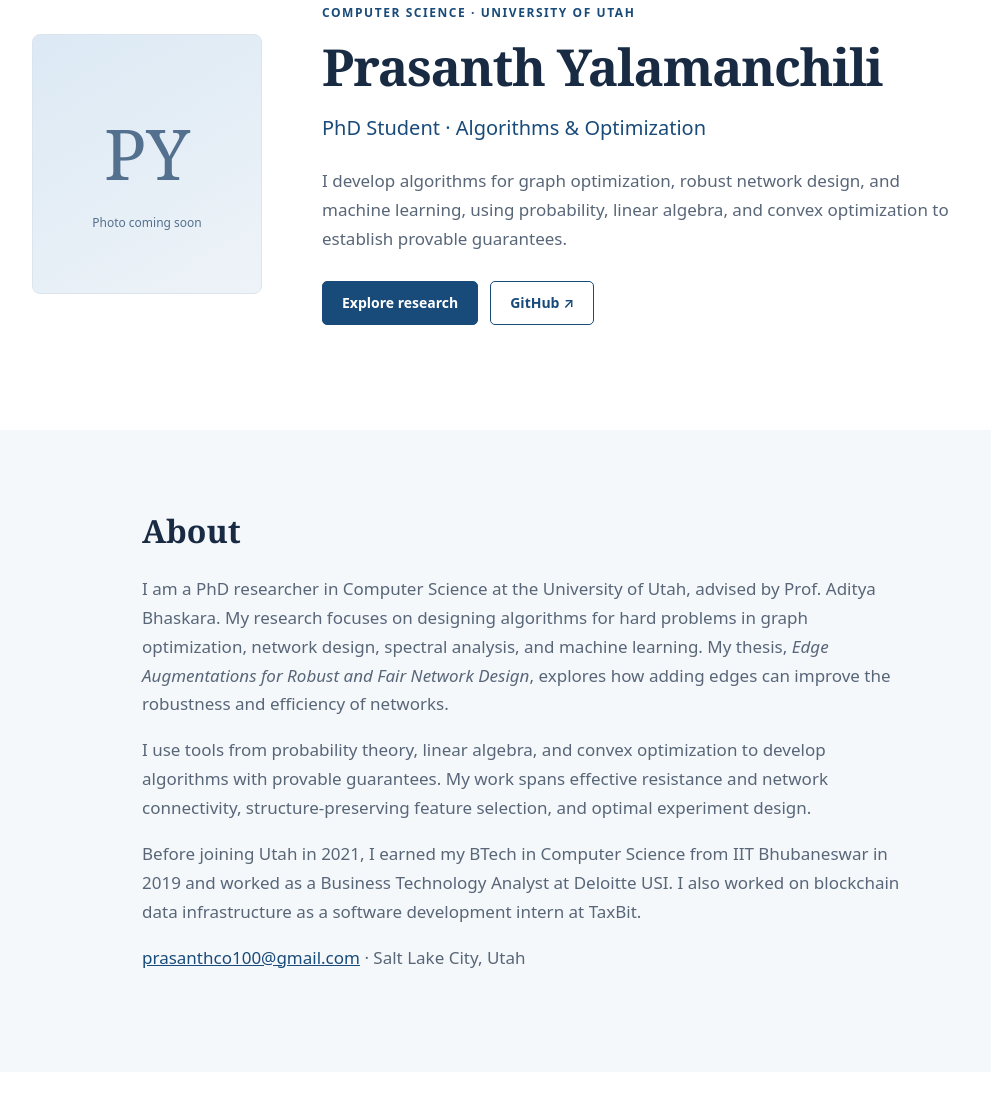
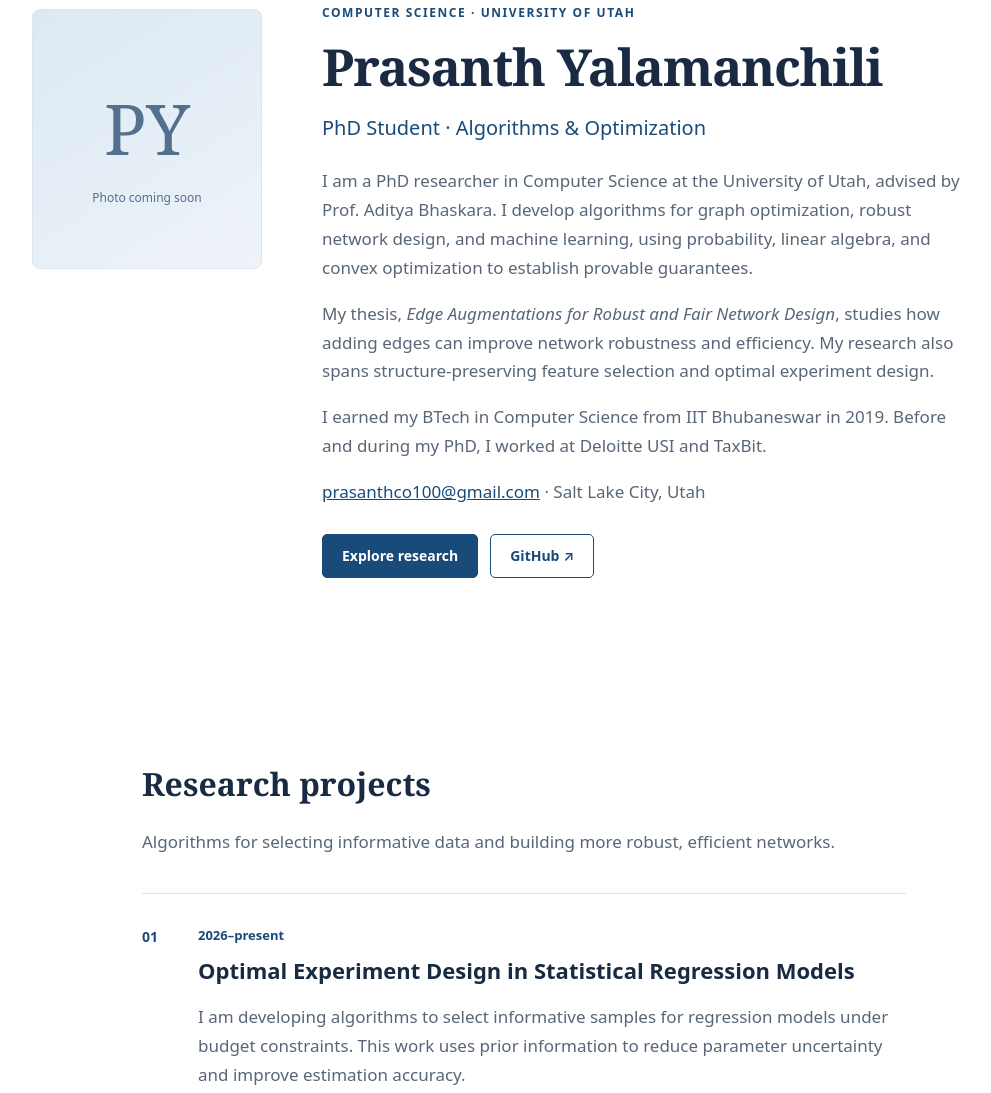
Before and after one commit to prasanth1092/prasanth1092.github.io, a plain HTML site: page index.html in a window 1280 px wide. Shown: the part 173-1266 px from the top of the page, without its empty margins (116-1107 px from the left). Drawn offline with Linux system fonts and the light colour scheme.

Commit message:
About changes

```diff
--- a/index.html
+++ b/index.html
@@ -21,21 +21,15 @@
   <main id="main">
     <section class="hero container" id="home">
       <div class="portrait" aria-label="Placeholder for an academic profile photo"><span>PY</span><small>Photo coming soon</small></div>
-      <div>
+      <div id="about">
         <p class="eyebrow">Computer Science · University of Utah</p>
         <h1>Prasanth Yalamanchili</h1>
         <p class="lead">PhD Student · Algorithms &amp; Optimization</p>
-        <p>I develop algorithms for graph optimization, robust network design, and machine learning, using probability, linear algebra, and convex optimization to establish provable guarantees.</p>
+        <p>I am a PhD researcher in Computer Science at the University of Utah, advised by Prof. Aditya Bhaskara. I develop algorithms for graph optimization, robust network design, and machine learning, using probability, linear algebra, and convex optimization to establish provable guarantees.</p>
+        <p>My thesis, <em>Edge Augmentations for Robust and Fair Network Design</em>, studies how adding edges can improve network robustness and efficiency. My research also spans structure-preserving feature selection and optimal experiment design.</p>
+        <p>I earned my BTech in Computer Science from IIT Bhubaneswar in 2019. Before and during my PhD, I worked at Deloitte USI and TaxBit.</p>
+        <p><a href="mailto:prasanthco100@gmail.com">prasanthco100@gmail.com</a> · Salt Lake City, Utah</p>
         <div class="actions"><a class="button" href="#research">Explore research</a><a class="button secondary" href="https://github.com/prasanth1092" target="_blank" rel="noopener noreferrer">GitHub ↗</a></div>
-      </div>
-    </section>
-    <section class="section pale" id="about">
-      <div class="container narrow">
-        <h2>About</h2>
-        <p>I am a PhD researcher in Computer Science at the University of Utah, advised by Prof. Aditya Bhaskara. My research focuses on designing algorithms for hard problems in graph optimization, network design, spectral analysis, and machine learning. My thesis, <em>Edge Augmentations for Robust and Fair Network Design</em>, explores how adding edges can improve the robustness and efficiency of networks.</p>
-        <p>I use tools from probability theory, linear algebra, and convex optimization to develop algorithms with provable guarantees. My work spans effective resistance and network connectivity, structure-preserving feature selection, and optimal experiment design.</p>
-        <p>Before joining Utah in 2021, I earned my BTech in Computer Science from IIT Bhubaneswar in 2019 and worked as a Business Technology Analyst at Deloitte USI. I also worked on blockchain data infrastructure as a software development intern at TaxBit.</p>
-        <p><a href="mailto:prasanthco100@gmail.com">prasanthco100@gmail.com</a> · Salt Lake City, Utah</p>
       </div>
     </section>
     <section class="section" id="research">
```
Also changed, not shown: style.css.
